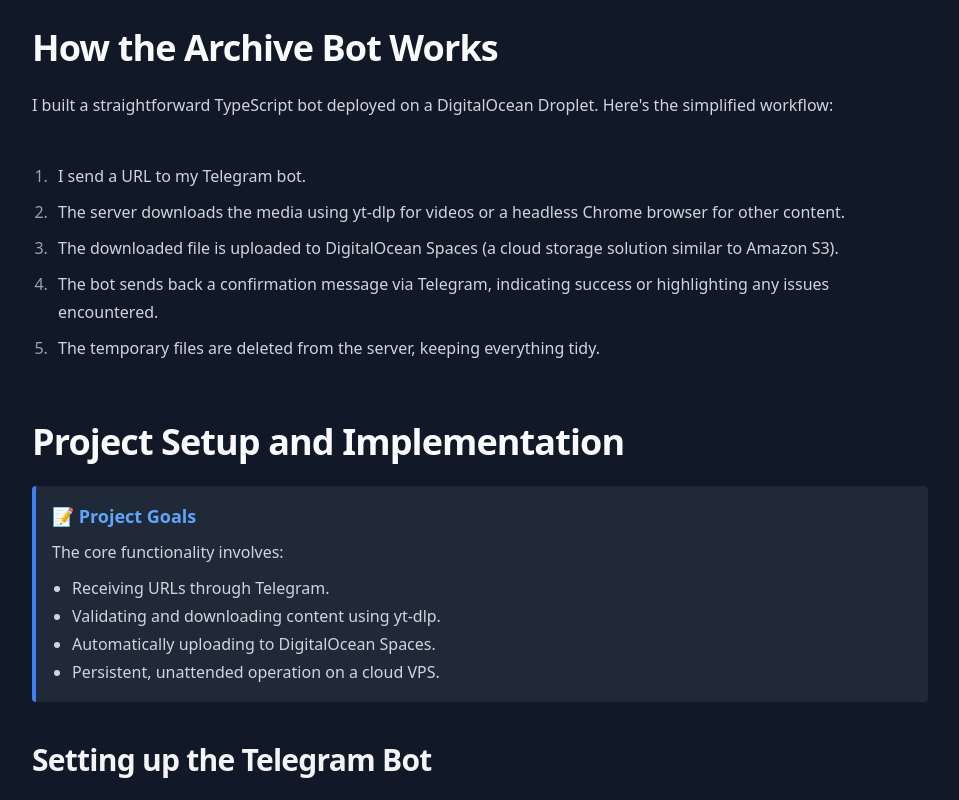
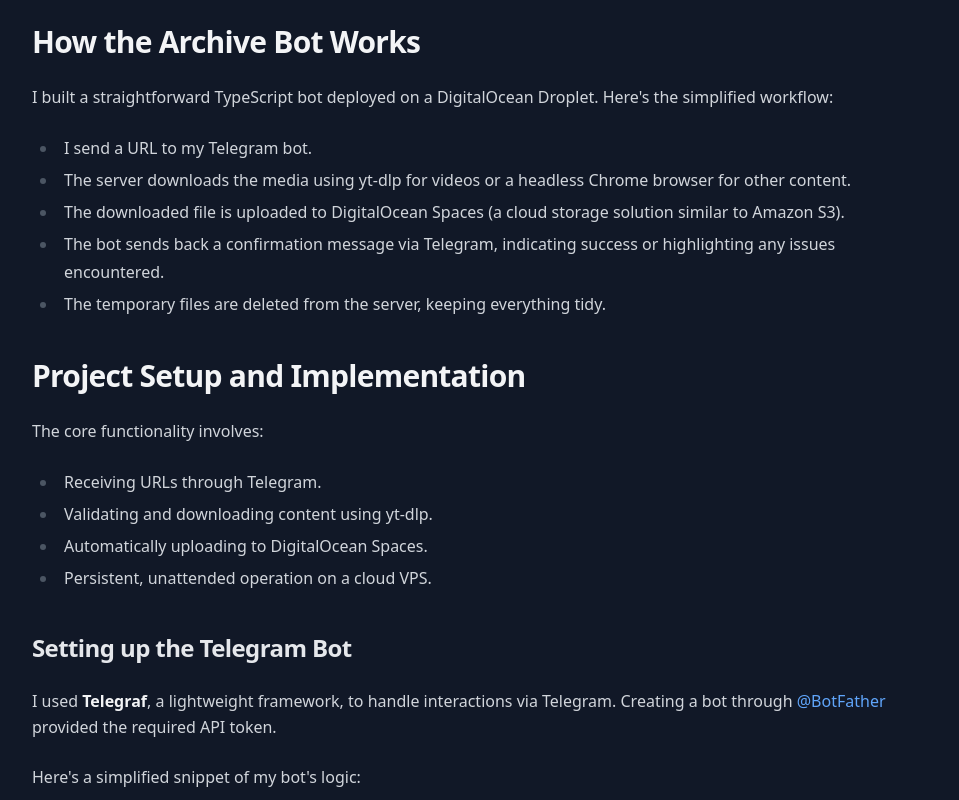
Before and after one commit to perich/grahamperich.com, a Next.js app: page /archive-bot in a window 1280 px wide. Shown: the part 840-1640 px from the top of the page, without its empty margins (160-1119 px from the left). Built offline with nearby package versions, Linux system fonts and the light colour scheme.

Commit message:
archive bot blog formatting

```diff
--- a/src/app/archive-bot/content.mdx
+++ b/src/app/archive-bot/content.mdx
@@ -13,7 +13,7 @@
   <div className="border-l-4 border-blue-500 pl-4 italic text-gray-400">My journey building an automated personal archive bot to preserve digital media forever</div>
 </div>
 
-## Why Build an Archive Bot?
+### Why Build an Archive Bot?
 
 The internet is incredible—it's a boundless treasure trove of information, entertainment, and culture. But it's also fleeting. I hate the feeling of attempting to revisit an old favorite video, X.com post, or website, only to discover it vanished into digital oblivion.
 
@@ -24,33 +24,25 @@
 </BlogNote>
 
 
-## How the Archive Bot Works
+### How the Archive Bot Works
 
 I built a straightforward TypeScript bot deployed on a DigitalOcean Droplet. Here's the simplified workflow:
 
-<ResponsiveContainer>
-    <ol className="list-decimal pl-5 space-y-2">
-      <li>I send a URL to my Telegram bot.</li>
-      <li>The server downloads the media using yt-dlp for videos or a headless Chrome browser for other content.</li>
-      <li>The downloaded file is uploaded to DigitalOcean Spaces (a cloud storage solution similar to Amazon S3).</li>
-      <li>The bot sends back a confirmation message via Telegram, indicating success or highlighting any issues encountered.</li>
-      <li>The temporary files are deleted from the server, keeping everything tidy.</li>
-    </ol>
-</ResponsiveContainer>
+- I send a URL to my Telegram bot.
+- The server downloads the media using yt-dlp for videos or a headless Chrome browser for other content.
+- The downloaded file is uploaded to DigitalOcean Spaces (a cloud storage solution similar to Amazon S3).
+- The bot sends back a confirmation message via Telegram, indicating success or highlighting any issues encountered.
+- The temporary files are deleted from the server, keeping everything tidy.
 
-## Project Setup and Implementation
+### Project Setup and Implementation
 
-<BlogSection title="📝 Project Goals" color="blue">
   The core functionality involves:
-  <ul className="list-disc pl-5 mt-2">
-    <li>Receiving URLs through Telegram.</li>
-    <li>Validating and downloading content using yt-dlp.</li>
-    <li>Automatically uploading to DigitalOcean Spaces.</li>
-    <li>Persistent, unattended operation on a cloud VPS.</li>
-  </ul>
-</BlogSection>
+  - Receiving URLs through Telegram.
+  - Validating and downloading content using yt-dlp.
+  - Automatically uploading to DigitalOcean Spaces.
+  - Persistent, unattended operation on a cloud VPS.
 
-### Setting up the Telegram Bot
+#### Setting up the Telegram Bot
 
 I used **Telegraf**, a lightweight framework, to handle interactions via Telegram. Creating a bot through [@BotFather](https://core.telegram.org/bots/tutorial) provided the required API token.
 
@@ -79,7 +71,7 @@
 `} />
 </ResponsiveContainer>
 
-### Downloading Content with yt-dlp
+#### Downloading Content with yt-dlp
 
 The bot leverages **yt-dlp** to efficiently handle video downloads:
 
@@ -108,7 +100,7 @@
 `} />
 </ResponsiveContainer>
 
-### Uploading with Bun's Native S3 Support
+#### Uploading with Bun's Native S3 Support
 
 Using Bun's native S3 client streamlined uploads to DigitalOcean Spaces:
 
@@ -133,26 +125,29 @@
 `} />
 </ResponsiveContainer>
 
-### Deploying the Bot to DigitalOcean
+#### Deployment Steps
 
-<BlogSection title="🚀 Deployment Steps" color="green">
-  <p>Deployment involved setting up a DigitalOcean droplet, installing dependencies (Bun, yt-dlp, ffmpeg), and securely transferring files from my local machine.</p>
+Deployment involved setting up a DigitalOcean droplet, installing dependencies (Bun, yt-dlp, ffmpeg), and securely transferring files from my local machine.
 
-  <p className="mt-4">To keep the bot running continuously, I used <strong>tmux</strong>:</p>
+To keep the bot running continuously, I used **tmux**:
 
-  <div className="bg-gray-900 p-3 rounded mt-2 font-mono text-sm">
-    <div># Start tmux session</div>
-    <div>tmux new -s archive_bot</div>
-    <div className="mt-2"># Run bot inside tmux</div>
-    <div>bun run main.ts</div>
-    <div className="mt-2"># Detach from session (bot continues running)</div>
-    <div>Ctrl+B, D</div>
-    <div className="mt-2"># Reattach later</div>
-    <div>tmux attach -t archive_bot</div>
-  </div>
-</BlogSection>
+<ResponsiveContainer>
+  <CodeBlock language="bash" code={`
+# Start tmux session
+tmux new -s archive_bot
 
-### Monitoring and Debugging
+# Run bot inside tmux
+bun run main.ts
+
+# Detach from session (bot continues running)
+Ctrl+B, D
+
+# Reattach later
+tmux attach -t archive_bot
+`} />
+</ResponsiveContainer>
+
+#### Monitoring and Debugging
 
 <ResponsiveContainer>
   <div className="grid grid-cols-1 md:grid-cols-3 gap-4">
@@ -173,7 +168,7 @@
   </div>
 </ResponsiveContainer>
 
-## Final Thoughts
+### Final Thoughts
 
 <BlogNote type="tip" title="Digital Preservation">
 Building this archive bot not only solved my practical need to preserve digital content but also deepened my understanding of modern web automation tools like Bun and yt-dlp. In an era where digital content disappears without warning, it feels reassuring to build a small piece of digital permanence, just as the Herculaneum scrolls preserved history for future generations.
```
